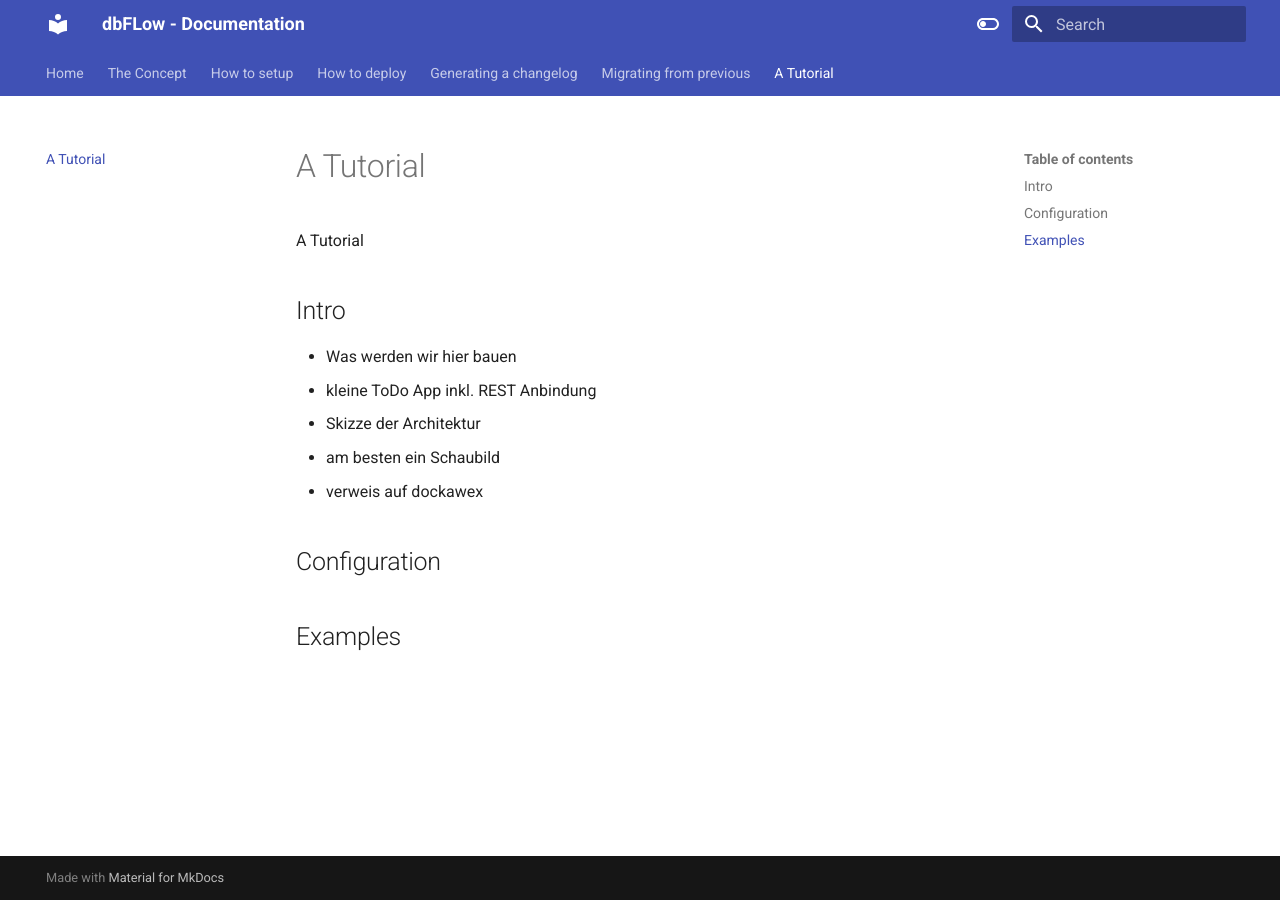
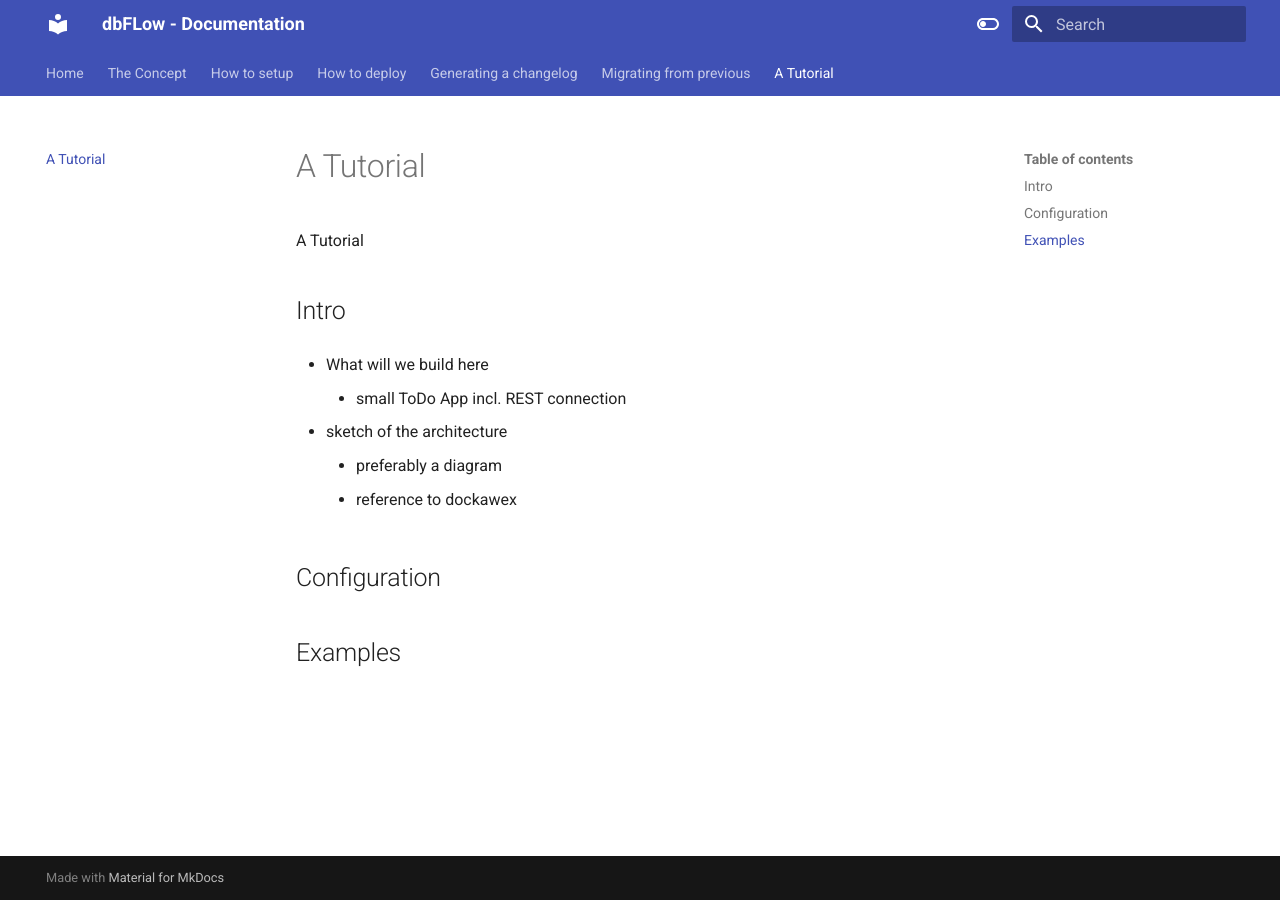
Before and after one commit to MaikMichel/dbFlow, an MkDocs documentation site: the page built from docs/tutorial.md, in a window 1280 px wide. Built offline with MkDocs 1.6.1 and Material for MkDocs 9.7.7, drawn with Linux system fonts in a browser that asks for light colours.

Commit message:
Changes to tutorial

```diff
--- a/docs/tutorial.md
+++ b/docs/tutorial.md
@@ -2,12 +2,12 @@ A Tutorial
 
 ## Intro
 
-- Was werden wir hier bauen
-  - kleine ToDo App inkl. REST Anbindung
+- What will we build here
+    - small ToDo App incl. REST connection
 
-- Skizze der Architektur
-  - am besten ein Schaubild
-  - verweis auf dockawex
+- sketch of the architecture
+    - preferably a diagram
+    - reference to dockawex
 
 ## Configuration
 
```
